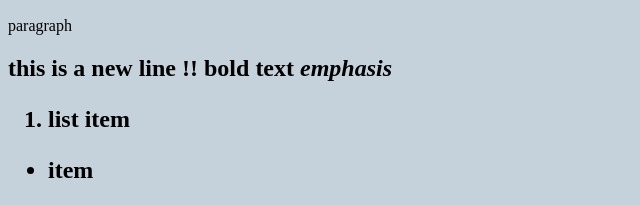
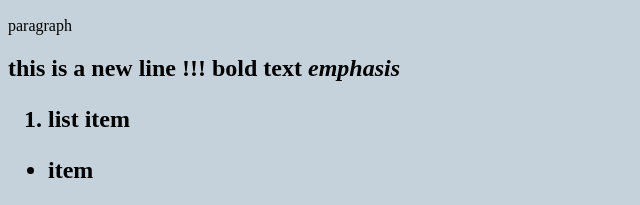
Before and after one commit to cgallano/beginners-week-one, a plain HTML site: page index.html in a window 1280 px wide. Shown: the part 179-384 px from the top of the page, 0-640 px from the left. Drawn offline with Linux system fonts and the light colour scheme.

Commit message:
new change

```diff
--- a/index.html
+++ b/index.html
@@ -19,7 +19,7 @@ body {
     <h2>pluto </h2>
 <p>paragraph</p>
 
-<h2> this is a new line !! </h>
+<h2> this is a new line !!! </h>
 
 <b>bold text</b>
 
```
